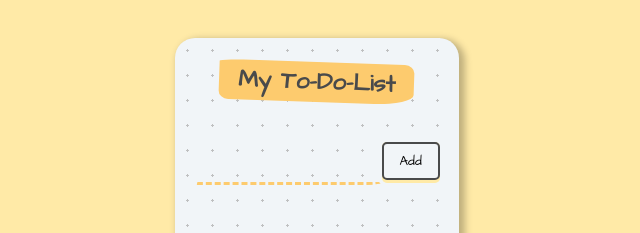
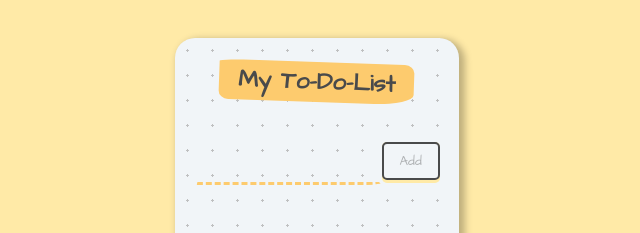
Before and after one commit to AdolfoJrV/cprg010-to-do-list, a React (Create React App) app: page / in a window 1280 px wide. Shown: the top 233 px of the page, without its empty margins (323-963 px from the left). Built offline with nearby package versions, Linux system fonts and the light colour scheme.

Commit message:
Update files for Lab3 Part A submission.

```diff
--- a/public/styles.css
+++ b/public/styles.css
@@ -64,6 +64,11 @@ button {
   border-radius: 5px;
   background-color: #ffeaa7;
 }
+
+button.disabled {
+  cursor: not-allowed;
+}
+
 button span {
   background: #f1f5f8;
   display: block;
@@ -91,3 +96,7 @@ p {
   left: 30%;
   font-size: smaller;
 }
+
+.error-message {
+  color: red;
+}
--- a/src/components/App.jsx
+++ b/src/components/App.jsx
@@ -7,23 +7,32 @@ function App() {
   const [newItem, setNewItem] = useState("");
   const [toDoItems, setToDoItems] = useState([]);
   const [isMouseOver, setMouseOver] = useState(false);
+  const [errorMessage, setErrorMessage] = useState("");
+  const [isButtonDisabled, setIsButtonDisabled] = useState(true);
 
   function handleChange(event) {
     const newValue = event.target.value;
 
     setNewItem(newValue);
+    setIsButtonDisabled(false);
   }
 
   function addItem(itemToAdd) {
-    itemToAdd !== "" && setToDoItems((prevItems) => [...prevItems, itemToAdd]);
+    // Incorporate the form validation here or inside the handleKeyPress() function.
+    if (itemToAdd.trim() === "") {
+      setErrorMessage("Error: Invalid task added.");
+      setIsButtonDisabled(true);
+    } else {
+      setToDoItems((prevItems) => [...prevItems, itemToAdd]);
+      setErrorMessage("");
+    }
 
     setNewItem("");
   }
 
   function deleteItem(id) {
-    setToDoItems((prevItems) =>
-      prevItems.filter((_, index) =>  index !== id),
-    );
+    setToDoItems((prevItems) => prevItems.filter((_, index) => index !== id));
+    setErrorMessage("");
   }
 
   function handleMouseOver() {
@@ -33,6 +42,7 @@ function App() {
   function handleKeyPress(event) {
     const pressedKey = event.key;
 
+    // Calls on the addItem function and passing newItem argument to itemToAdd
     pressedKey === "Enter" && addItem(newItem);
   }
 
@@ -48,8 +58,12 @@ function App() {
         mouseOver={handleMouseOver}
         isMouseOver={isMouseOver}
         handleKeyPress={handleKeyPress}
+        disabled={isButtonDisabled}
       />
       <div>
+        <div className="error-message">
+          <span>{errorMessage}</span>
+        </div>
         <ul>
           {toDoItems.map((item, index) => (
             <ToDoItems
--- a/src/components/InputArea.jsx
+++ b/src/components/InputArea.jsx
@@ -10,6 +10,7 @@ function InputArea(props) {
         type="text"
       />
       <button
+        disabled={props.disabled}
         onClick={() => {
           props.addItem(props.value);
         }}
```
